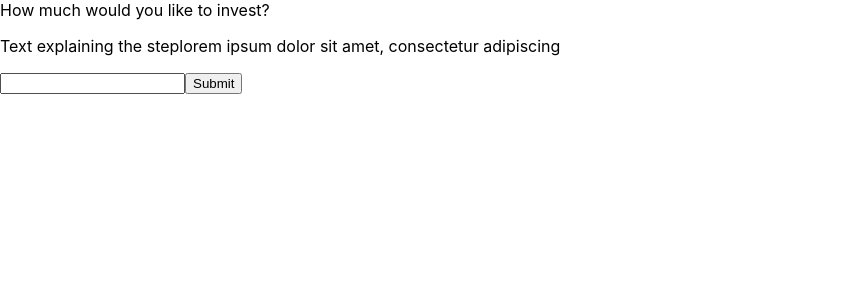
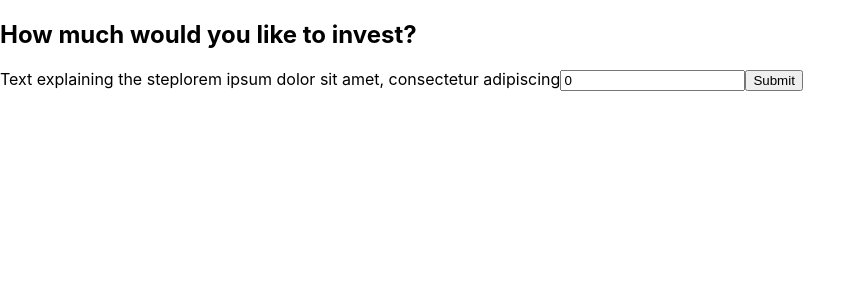
Before and after one commit to silberov/CryptoSim, a React (Create React App) app: page /howmuch in a window 1280 px wide. Shown: the top 300 px of the page, without its empty margins (0-866 px from the left). Built offline with nearby package versions, Linux system fonts and the light colour scheme.

Commit message:
how much submit working

```diff
--- a/src/App.js
+++ b/src/App.js
@@ -1,5 +1,6 @@
 import React from 'react';
 import { Route, BrowserRouter as Router,Link} from "react-router-dom";
+import HowMuch from './Components/how-much'
 
 
 function App() {
@@ -8,7 +9,7 @@ function App() {
     <div className="App">
       <Route component={HomePage} exact path="/"/>
      <Route component={Market} path= "/market"/>
-     <Route component={Howmuch} path= "/howmuch"/>
+     <Route component={HowMuch} path= "/howmuch"/>
      <Route component={Test} path= "/taketest"/>
      <Route component={Type1} path= "/type1"/>
      <Route component={Type2} path= "/type2"/>
@@ -60,21 +61,21 @@ function HomePage(){
 };
 
 
-function Howmuch(){
+// function Howmuch(){
 
-  return(
-    <div>
-      <form>
-  <label>
-    How much would you like to invest?
-    <p>Text explaining the steplorem ipsum dolor sit amet, consectetur adipiscing </p>
-    <input type="text" name="name" />
-  </label>
-  <Link to= "/taketest"><input type="submit" value="Submit" /></Link>
-  </form>
-  </div>
-  )
-};
+//   return(
+//     <div>
+//       <form>
+//   <label>
+//     How much would you like to invest?
+//     <p>Text explaining the steplorem ipsum dolor sit amet, consectetur adipiscing </p>
+//     <input type="text" name="name" />
+//   </label>
+//   <Link to= "/taketest"><input type="submit" value="Submit" /></Link>
+//   </form>
+//   </div>
+//   )
+// };
 
 function Test(){
 
--- a/src/Components/how-much.js
+++ b/src/Components/how-much.js
@@ -27,7 +27,6 @@ class HowMuch extends React.Component {
                 Text explaining the steplorem ipsum dolor sit amet, consectetur adipiscing
                 <input onChange={this.handleChange} value={this.state.value} name="sum" />
             </label>
-
             <Link to= "/taketest"><input  type="submit" value="Submit" /></Link>
         </form>
     </div>
```
